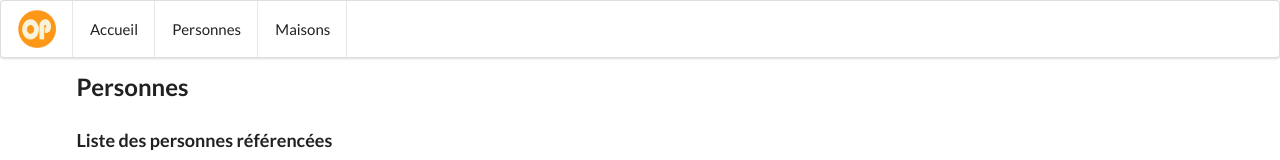
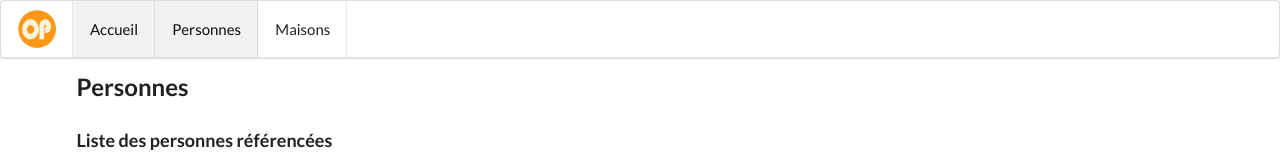
Before and after one commit to M1MIAGTeamPallaMu/Angular-JPA, an Angular app: page /people in a window 1280 px wide. Shown: the top 160 px of the page. Built offline with nearby package versions, Linux system fonts and the light colour scheme; no server answers.

Commit message:
Active links in navbar

```diff
--- a/src/app/app.component.html
+++ b/src/app/app.component.html
@@ -2,13 +2,13 @@
   <div class="item">
     <img src="../assets/img/logoOP.png">
   </div>
-  <a  routerLink="/" class="item">
+  <a  routerLink="/" routerLinkActive="active" class="item">
     Accueil
   </a>
-  <a routerLink="people" class="item">
+  <a routerLink="people" routerLinkActive="active" class="item">
     Personnes
   </a>
-  <a  routerLink="homes" class="item">
+  <a  routerLink="homes" routerLinkActive="active" class="item">
     Maisons
   </a>
 </div>
```
